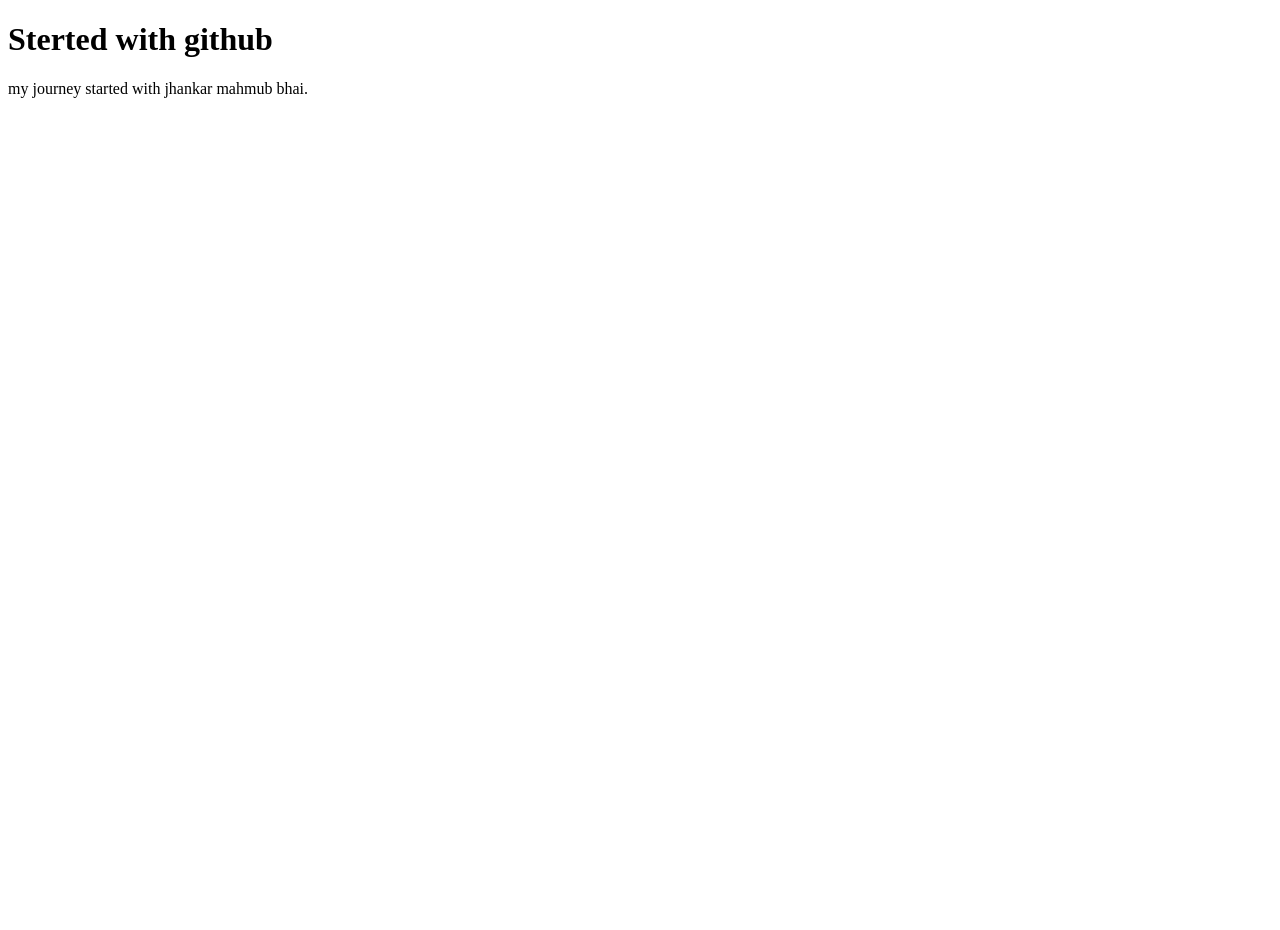
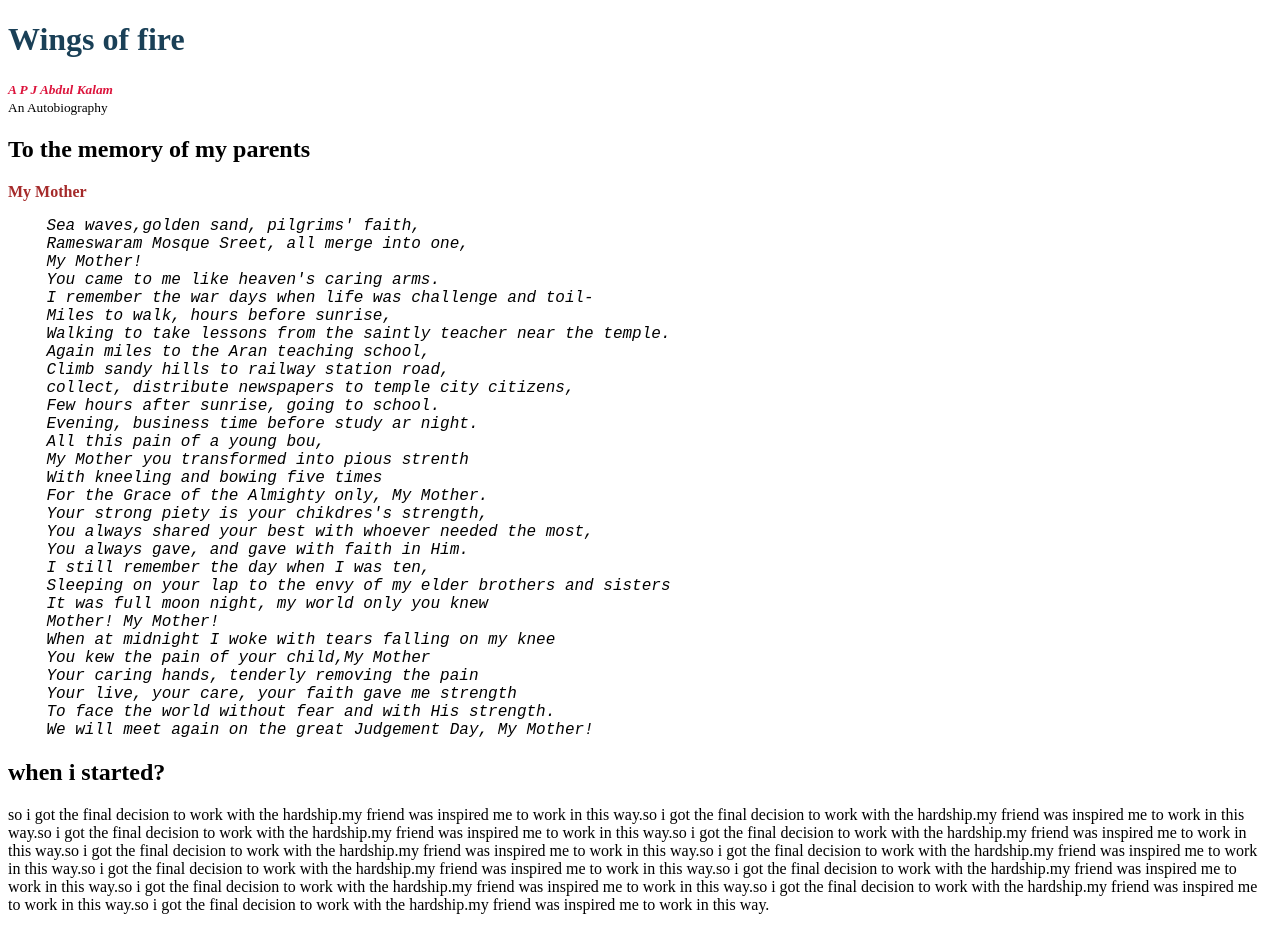
Before and after one commit to anowar96/my-third-repo, a plain HTML site: page index.html in a window 1280 px wide. Before the commit the page ends 800 px from the top, so only its background shows below. Drawn offline with Linux system fonts and the light colour scheme.

Commit message:
formate changes and style added

```diff
--- /dev/null
+++ b/index.css
@@ -0,0 +1,16 @@
+h1{
+    color:rgb(26, 64, 87);
+}
+#A{
+    color: crimson;
+    font-style: italic;
+}
+#b{
+    font-style: italic;
+    font-variant: initial;
+    font-size: large;
+}
+strong{
+    text-align: center;
+    color:brown;
+}
--- a/index.html
+++ b/index.html
@@ -3,11 +3,48 @@
 <head>
     <meta charset="UTF-8">
     <meta name="viewport" content="width=device-width, initial-scale=1.0">
-    <title>This is my third repo</title>
+    <title>WINGS OF FIRE</title>
+    <link rel="stylesheet" href="index.css">
+
 </head>
 <body>
-    <h1>Sterted with github</h1>
-    <p>my journey started with jhankar mahmub bhai.</p>
+    <h1>Wings of fire</h1>
+    <small><strong id="A">A P J Abdul Kalam</strong></small><br>
+    <small>An Autobiography</small>
+    <h2>To the memory of my parents</h2>
+    <strong>My Mother</strong>
+    <pre id="b">
+    Sea waves,golden sand, pilgrims' faith,
+    Rameswaram Mosque Sreet, all merge into one,
+    My Mother!
+    You came to me like heaven's caring arms.
+    I remember the war days when life was challenge and toil-
+    Miles to walk, hours before sunrise,
+    Walking to take lessons from the saintly teacher near the temple.
+    Again miles to the Aran teaching school,
+    Climb sandy hills to railway station road,
+    collect, distribute newspapers to temple city citizens,
+    Few hours after sunrise, going to school.
+    Evening, business time before study ar night.
+    All this pain of a young bou,
+    My Mother you transformed into pious strenth
+    With kneeling and bowing five times
+    For the Grace of the Almighty only, My Mother.
+    Your strong piety is your chikdres's strength,
+    You always shared your best with whoever needed the most,
+    You always gave, and gave with faith in Him.
+    I still remember the day when I was ten,
+    Sleeping on your lap to the envy of my elder brothers and sisters
+    It was full moon night, my world only you knew
+    Mother! My Mother!
+    When at midnight I woke with tears falling on my knee
+    You kew the pain of your child,My Mother
+    Your caring hands, tenderly removing the pain
+    Your live, your care, your faith gave me strength
+    To face the world without fear and with His strength.
+    We will meet again on the great Judgement Day, My Mother!</pre>
+    <h2>when i started?</h2>
+    <p>so i got the final decision to work with the hardship.my friend was inspired me to work in this way.so i got the final decision to work with the hardship.my friend was inspired me to work in this way.so i got the final decision to work with the hardship.my friend was inspired me to work in this way.so i got the final decision to work with the hardship.my friend was inspired me to work in this way.so i got the final decision to work with the hardship.my friend was inspired me to work in this way.so i got the final decision to work with the hardship.my friend was inspired me to work in this way.so i got the final decision to work with the hardship.my friend was inspired me to work in this way.so i got the final decision to work with the hardship.my friend was inspired me to work in this way.so i got the final decision to work with the hardship.my friend was inspired me to work in this way.so i got the final decision to work with the hardship.my friend was inspired me to work in this way.so i got the final decision to work with the hardship.my friend was inspired me to work in this way.</p>
 
 </body>
 </html>
```
